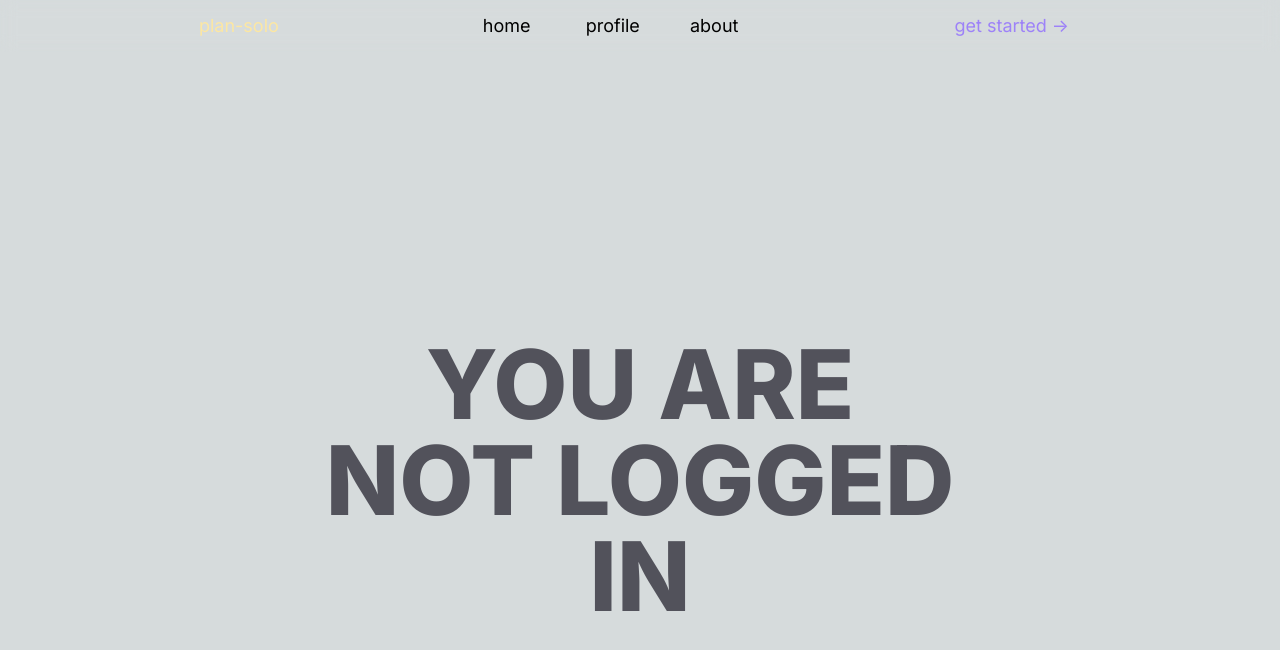
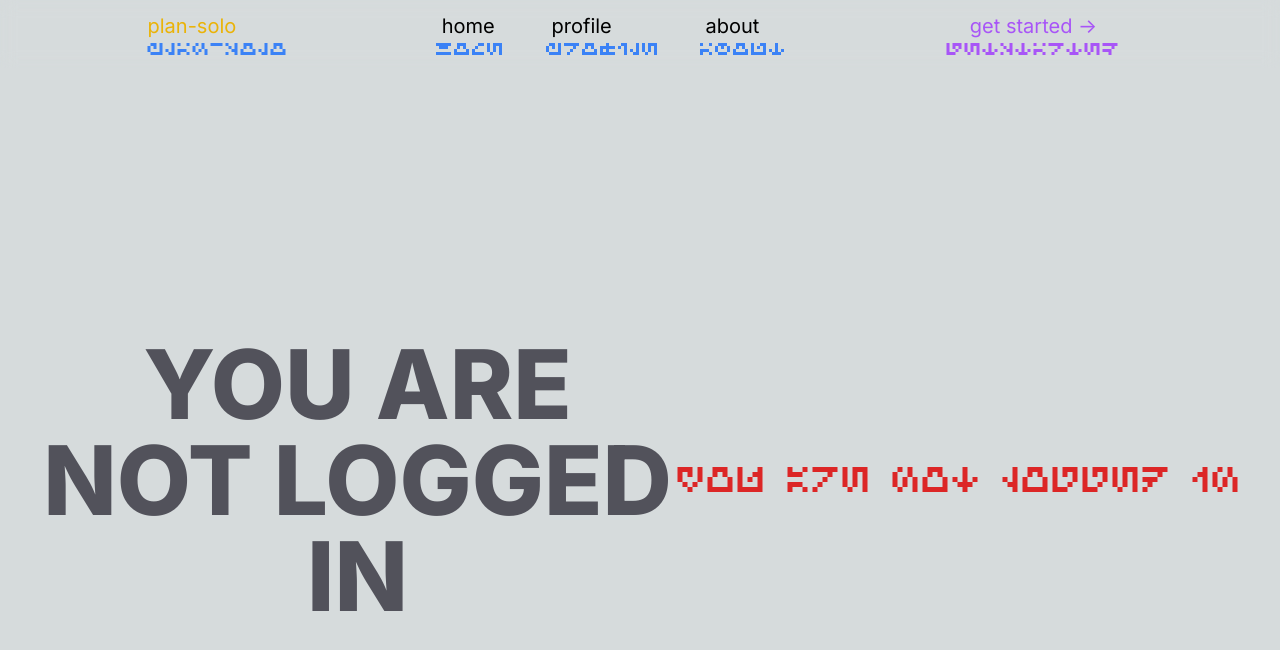
Before and after one commit to shivankursharma018/plan-solo, a Next.js app: page /profile in a window 1280 px wide. Shown: the top 650 px of the page. Built offline with nearby package versions, Linux system fonts and the light colour scheme; no server answers.

Commit message:
minor ui changes

```diff
--- a/app/components/Landing.jsx
+++ b/app/components/Landing.jsx
@@ -21,8 +21,9 @@ const Landing = () => {
 
             <div className='flex flex-col items-center justify-center gap-3'>
                 <p className='text-6xl'>write, plan, organize, play</p>
-                <p className='font-aurebeshPixel'>write, plan, prganize, play</p>
-                <p className='text-3xl'>turn ideas into action</p>
+                <p className='text-l text-yellow-500 font-aurebeshPixel'>write, plan, prganize, play</p>
+                <p className='text-4xl'>turn ideas into action</p>
+                <p className='text-l text-yellow-500 font-aurebeshPixel'>turn ideas into action</p>
             </div>
 
         </div>
--- a/app/components/Navbar.jsx
+++ b/app/components/Navbar.jsx
@@ -34,17 +34,30 @@ const navbar = () => {
 
     return (
         <div>
-            <div className='w-full fixed top-0 backdrop-blur mb-20 flex justify-evenly items-center text-lg'>
-                <div className='cursor-pointer text-[#fce7a3]'>plan-solo</div>
+            <div className='w-full fixed top-0 backdrop-blur mb-20 flex justify-evenly items-center text-xl'>
+                <div className='cursor-pointer text-yellow-500'>
+                    plan-solo
+                    <div className='cursor-pointer text-blue-500 font-aurebeshPixel text-xs'>plan-solo</div>
+                </div>
                 <div className='flex gap-10'>
-                    <div className='cursor-pointer hover:underline transition-1000'>
-                        <Link href={'./'}>&nbsp;home &nbsp;</Link>
+                    <div className='cursor-pointer'>
+                        <Link href={'./'}>
+                            &nbsp;home &nbsp;
+                            <div className='cursor-pointer text-blue-500 font-aurebeshPixel text-xs'>home</div>
+                        </Link>
                     </div>
-                    <div className='cursor-pointer hover:underline transition-1000'>
-                        <Link href={'./profile'}>&nbsp;profile&nbsp;</Link>
+                    <div className='cursor-pointer'>
+                        <Link href={'./profile'}>
+                            &nbsp;profile&nbsp;
+                            <div className='cursor-pointer text-blue-500 font-aurebeshPixel text-xs'>profile</div>
+                        </Link>
                     </div>
-                    <div className='cursor-pointer hover:underline transition-1000'>
-                            <Link href={'./about'}>&nbsp;about&nbsp;</Link>
+                    <div className='cursor-pointer transition-1000'>
+
+                            <Link href={'./about'}>
+                                &nbsp;about&nbsp;
+                                <div className='cursor-pointer text-blue-500 font-aurebeshPixel text-xs'>about</div>
+                            </Link>
                     </div>
                     {/* {!user ? null : (
                         <div className='cursor-pointer'>
@@ -55,12 +68,22 @@ const navbar = () => {
 
                 {!user ? (
                     <div className='flex gap-10'>
-                        <button onClick={handleSignIn} className='text-[#9D82F8] p-3'>get started -&gt;</button>
+                        <button onClick={handleSignIn} className='text-purple-500 p-3'>
+                            get started -&gt;
+                            <div className='font-aurebeshPixel text-xs'>getstarted</div>
+                        </button>
                     </div>
                 ) : (
                     <div className='flex gap-10'>
-                        <div className='text-[#9D82F8] p-3'>welcome {user.displayName}</div>
-                        <button className='text-red-600 p-3' onClick={handleLogOut}>log out</button>
+                        <div className='text-[#9D82F8] p-3'>
+                            welcome {user.displayName}
+                            <div className='font-aurebeshPixel text-xs'>welcome</div>
+                        </div>
+
+                        <button className='text-red-600 p-3' onClick={handleLogOut}>
+                            log out
+                            <div className='font-aurebeshPixel text-xs'>logout</div>
+                        </button>
                     </div>
                 )}
             </div>
--- a/app/components/NotLogin.jsx
+++ b/app/components/NotLogin.jsx
@@ -6,6 +6,7 @@ const NotLogin = () => {
       <div className='w-1/2 text-center text-8xl font-extrabold text-zinc-600'>
         YOU ARE NOT LOGGED IN
       </div>
+      <div className='font-aurebeshPixel text-xl text-red-600'>YOU ARE NOT LOGGED IN</div>
     </div>
   )
 }
--- a/app/components/TaskItem.jsx
+++ b/app/components/TaskItem.jsx
@@ -1,9 +1,9 @@
 import React from 'react';
 
 const categoryColors = {
-  important: 'bg-green-500 text-black',
-  urgent: 'bg-yellow-500 text-black',
-  ignorable: 'bg-gray-500 text-black'
+  important: 'border-2 border-green-500 text-green-500',
+  urgent: 'border-2 border-yellow-500 text-yellow-500',
+  ignorable: 'border-2 border-cyan-500 text-cyan-500'
 };
 
 const TaskItem = ({ taskDesc, duration, category, onDelete }) => {
@@ -17,14 +17,14 @@ const TaskItem = ({ taskDesc, duration, category, onDelete }) => {
       </div>
 
       <div className='flex flex-col sm:flex-row items-start sm:items-center gap-2 w-full sm:w-auto'>
-        <span className={`px-3 py-1 rounded-full text-sm font-medium ${categoryClass} w-full sm:w-auto text-center`}>
+        <span className={`px-3 py-1 rounded text-sm font-medium ${categoryClass} w-full sm:w-auto text-center`}>
           {category}
         </span>
         <button
           onClick={onDelete}
-          className='bg-red-600 text-white px-4 py-1 rounded hover:bg-red-700 transition-colors w-full sm:w-auto'
+          className='border-2 border-red-600 text-red-600 px-4 py-1 rounded font-bold hover:bg-red-700 hover:text-white transition-colors w-full sm:w-auto'
         >
-          Delete
+          DELETE
         </button>
       </div>
     </div>
```
